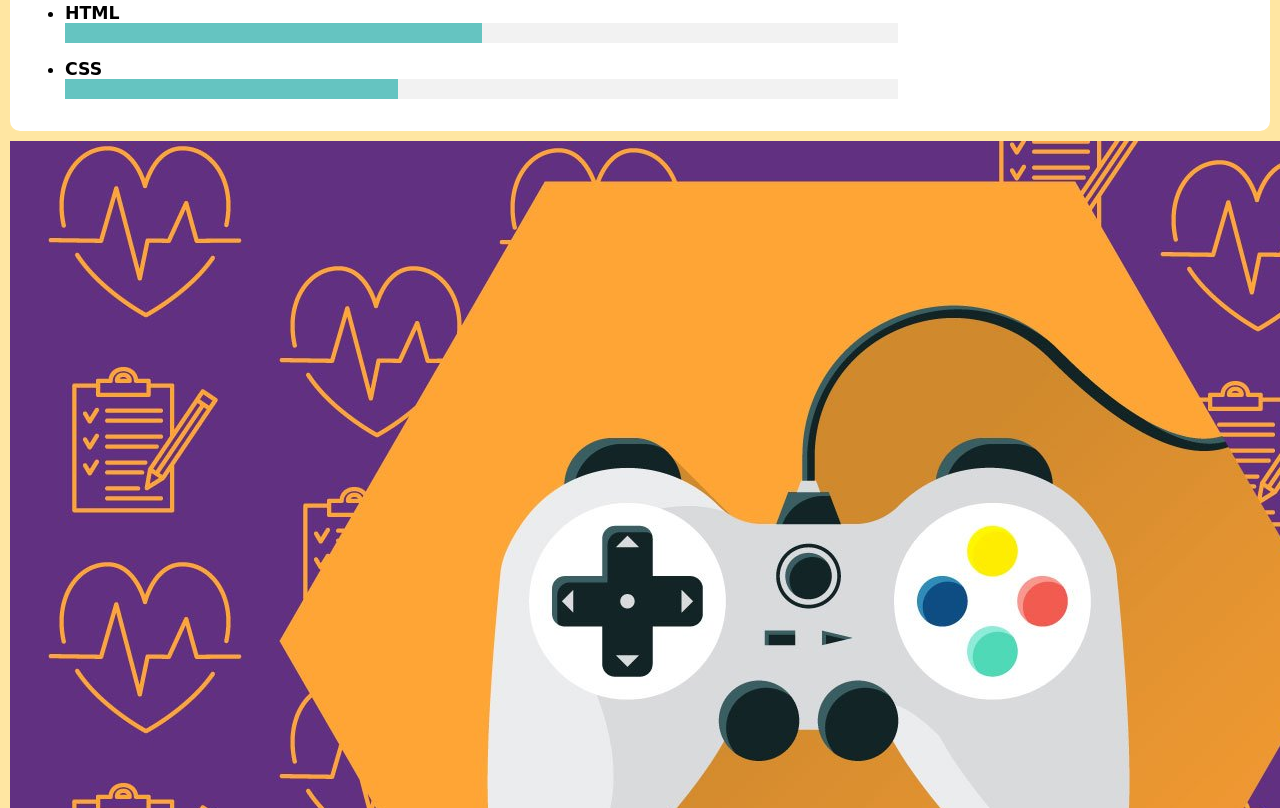
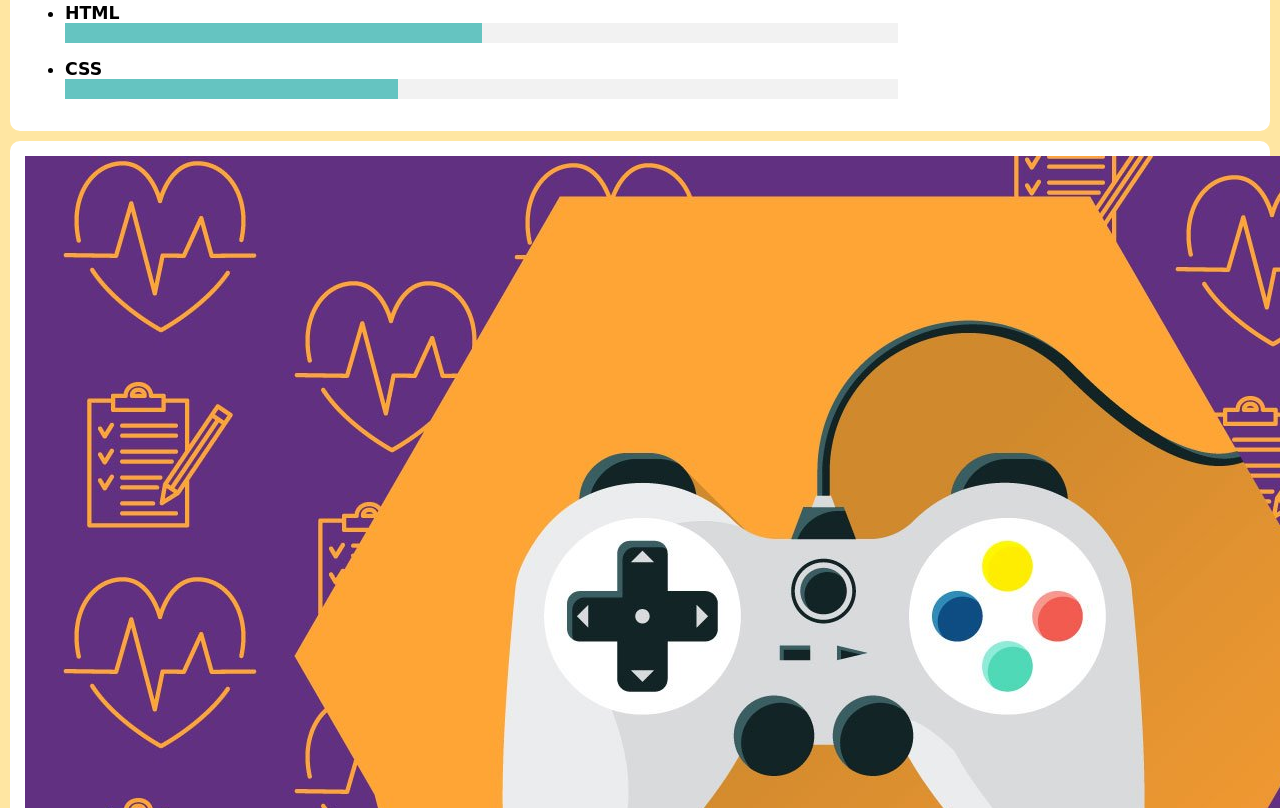
Before and after one commit to APHELOS/web, a plain HTML site: page index.html in a window 1280 px wide. Shown: the part 1172-1980 px from the top of the page. Drawn offline with Linux system fonts and the light colour scheme.

Commit message:
Update index.html

```diff
--- a/index.html
+++ b/index.html
@@ -112,7 +112,7 @@
         </div>
 
 
-        <div id="game" clases="section">
+        <div id="game" class="section">
             <div class="imggms">
                 <img src="gms/1574091421_archive_2019_Noviembre_Fotos_SEO_videogames_salud.jpg">
             </div>
```
